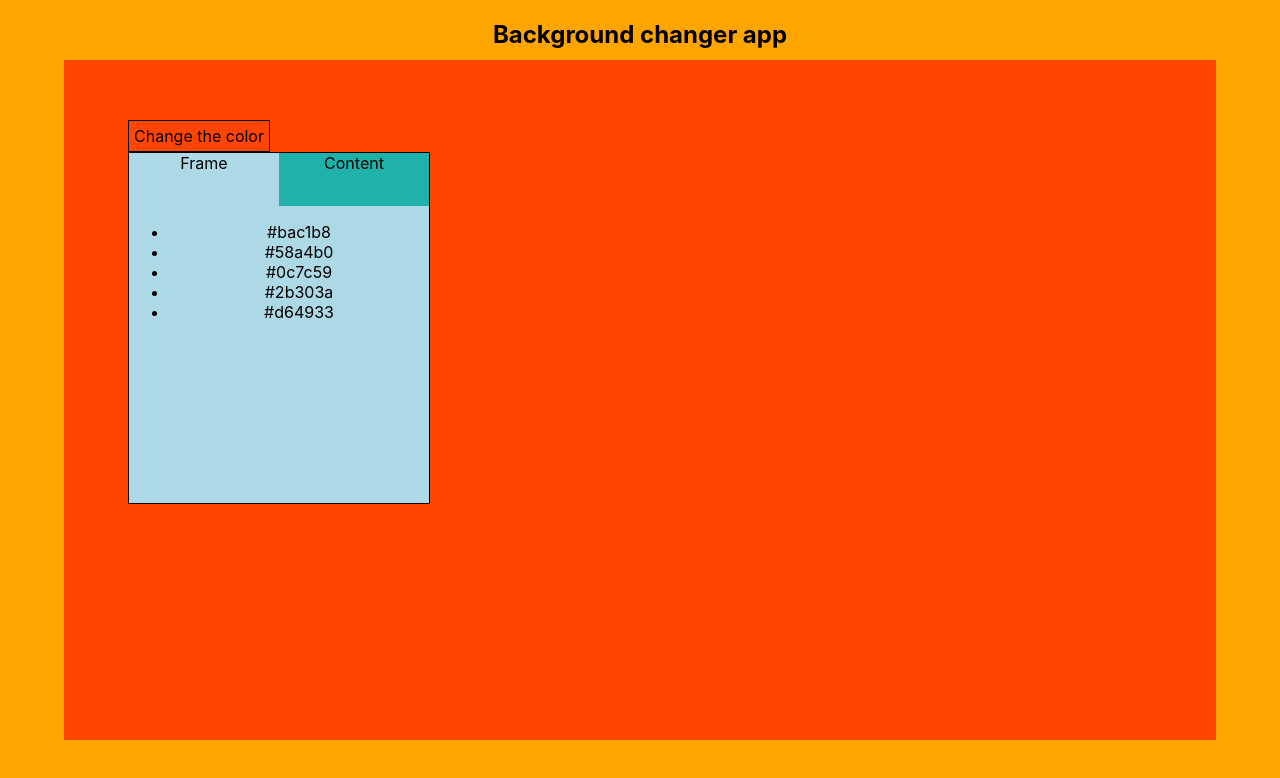
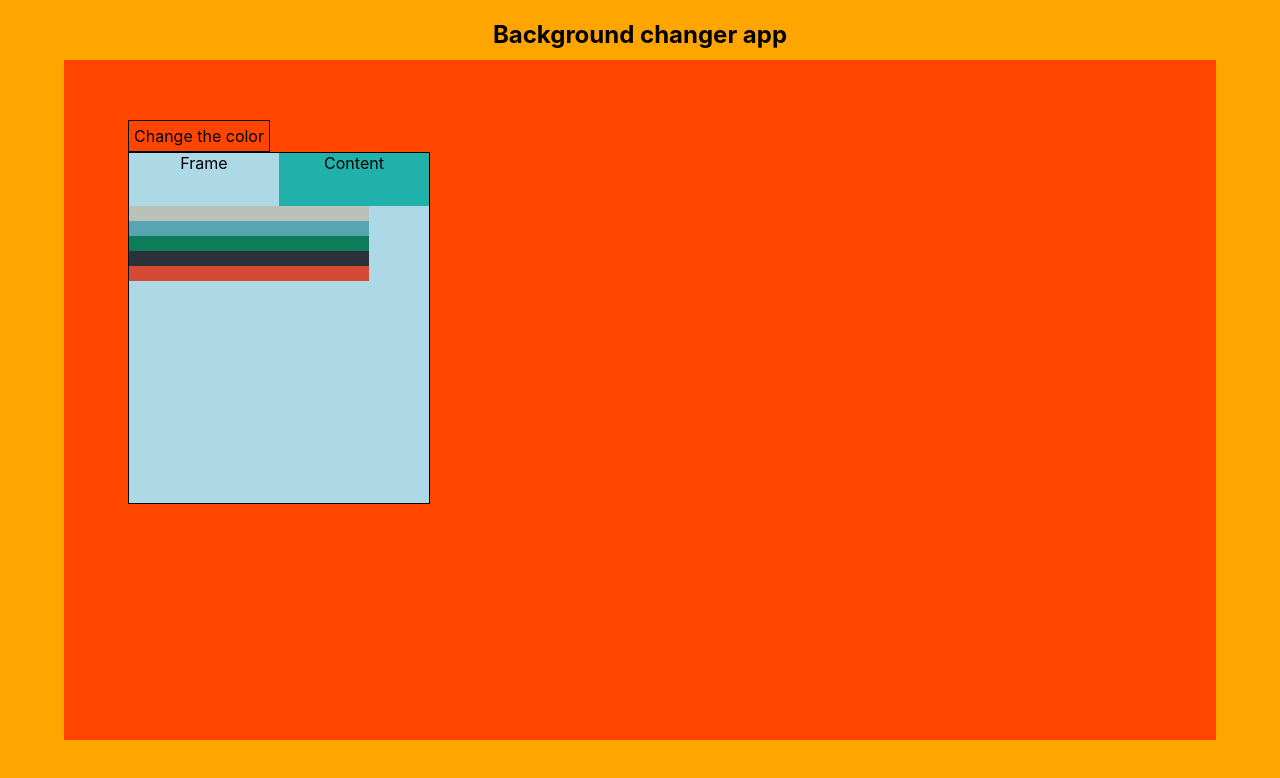
Before and after one commit to tothricsaj/background-changer, a React (Create React App) app: page / in a window 1280 px wide. Shown: the top 778 px of the page. Built offline with nearby package versions, Linux system fonts and the light colour scheme.

Commit message:
:lipstick: styling the li elements
style develop

```diff
--- a/src/App.css
+++ b/src/App.css
@@ -1,3 +1,9 @@
+ul {
+    margin: 0;
+    padding: 0;
+    list-style-type: none;
+}
+
 .App {
   text-align: center;
 }
--- a/src/App.js
+++ b/src/App.js
@@ -27,7 +27,12 @@ class ColorChanger extends React.Component {
         ];
 
         const liElems = colors.map((item, index) => {
-            return <li>{item}</li>;
+            let liStyle = {
+                width: '80%',
+                height: '15px',
+                backgroundColor: item
+            }
+            return <li style={liStyle} ></li>;
         });
 
 
```
